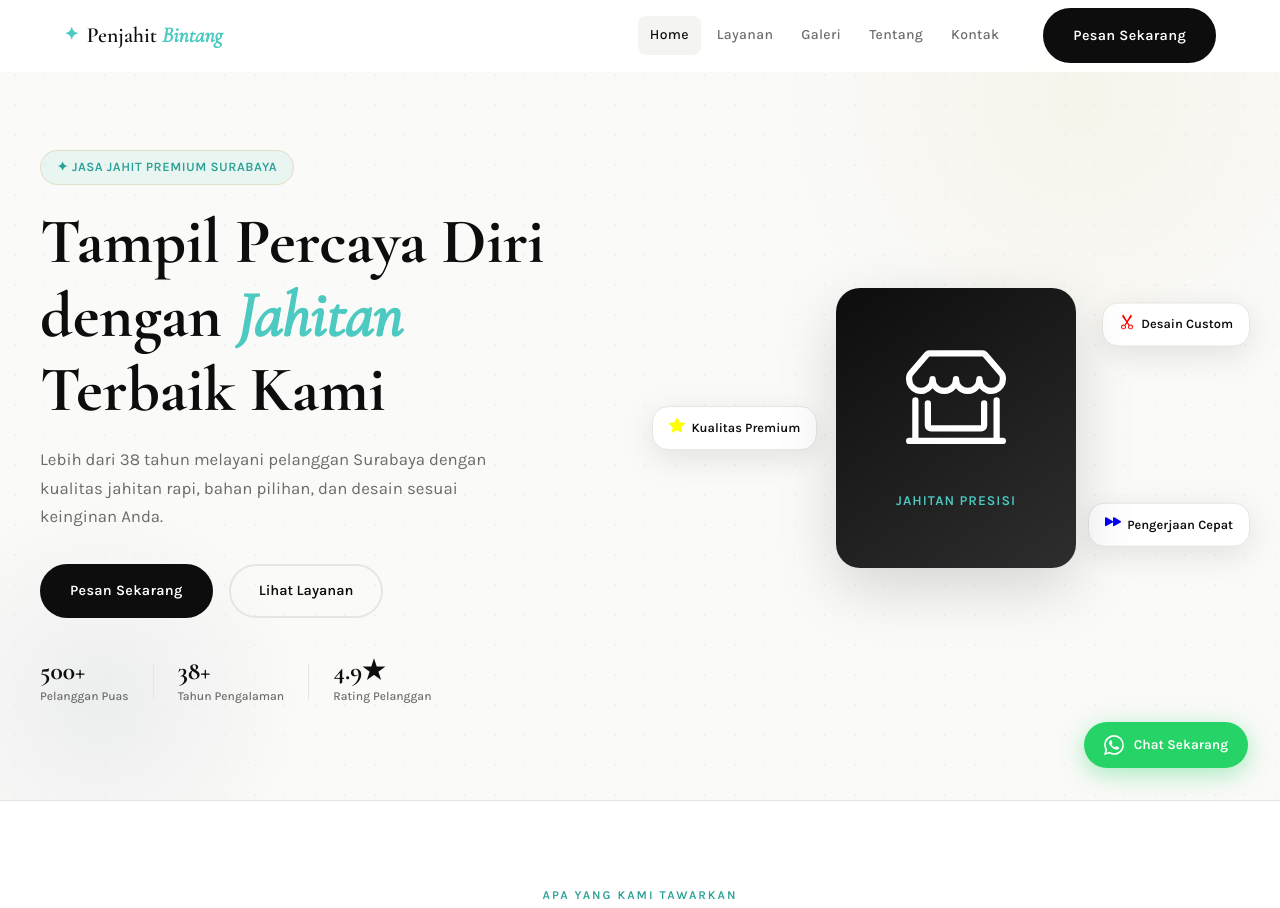
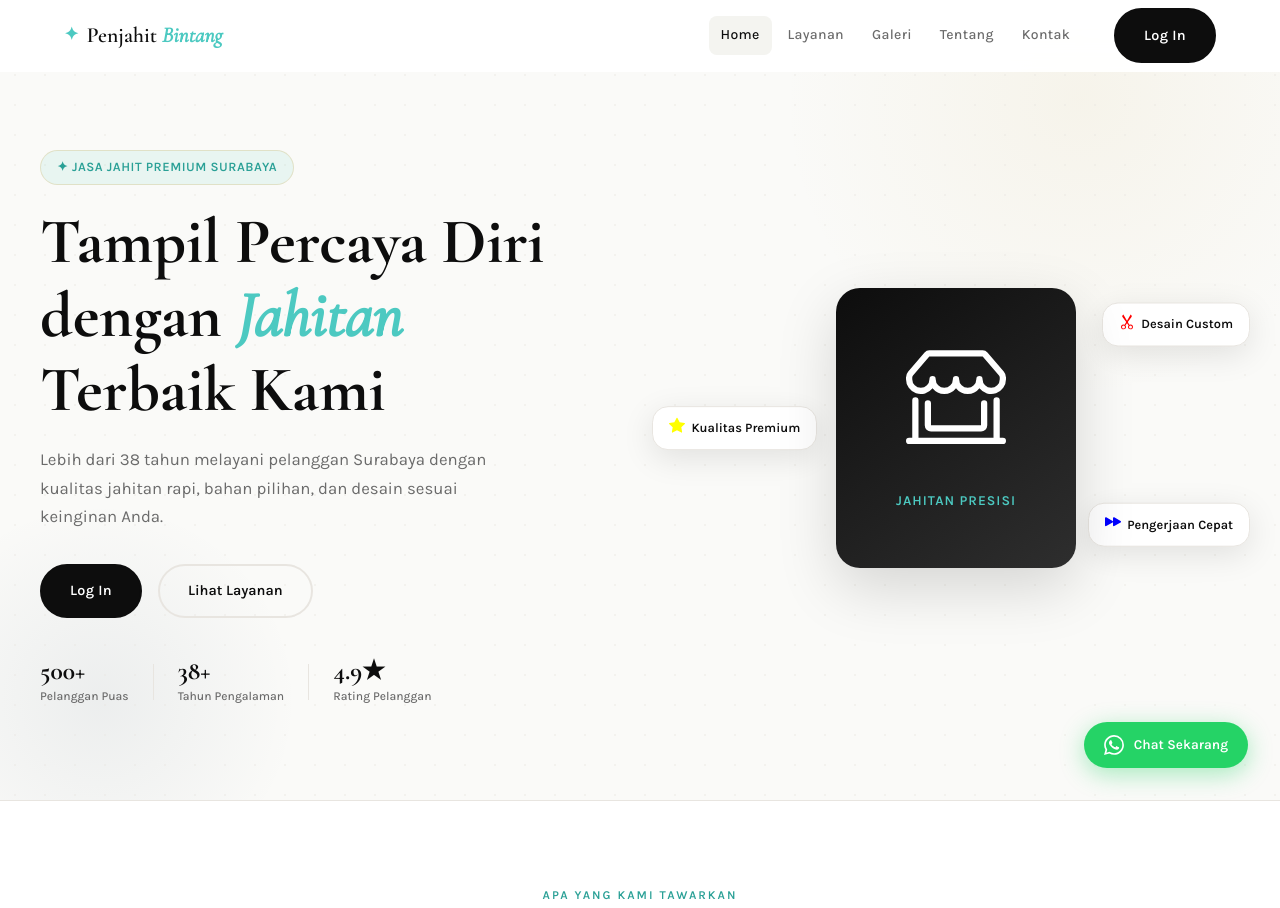
Before and after one commit to JeanvonAbidenheim/Penjahit-Bintang, a plain HTML site: page index.html in a window 1280 px wide. Shown: the top 908 px of the page. Drawn offline with nearby package versions, Linux system fonts and the light colour scheme.

Commit message:
Update index.html

```diff
--- a/index.html
+++ b/index.html
@@ -59,7 +59,7 @@
         <a href="#kontak"    class="nav-link">Kontak</a>
       </nav>
 
-      <a href="auth.html" class="btn-primary">Pesan Sekarang</a>
+      <a href="auth.html" class="btn-primary">Log In</a>
 
       <button class="hamburger" id="hamburger" aria-label="Buka menu">
         <span></span><span></span><span></span>
@@ -87,7 +87,7 @@
           jahitan rapi, bahan pilihan, dan desain sesuai keinginan Anda.
         </p>
         <div class="hero-actions">
-          <a href="auth.html" class="btn-primary">Pesan Sekarang</a>
+          <a href="auth.html" class="btn-primary">Log In</a>
           <a href="#layanan" class="btn-ghost">Lihat Layanan</a>
         </div>
         <div class="hero-stats">
```
